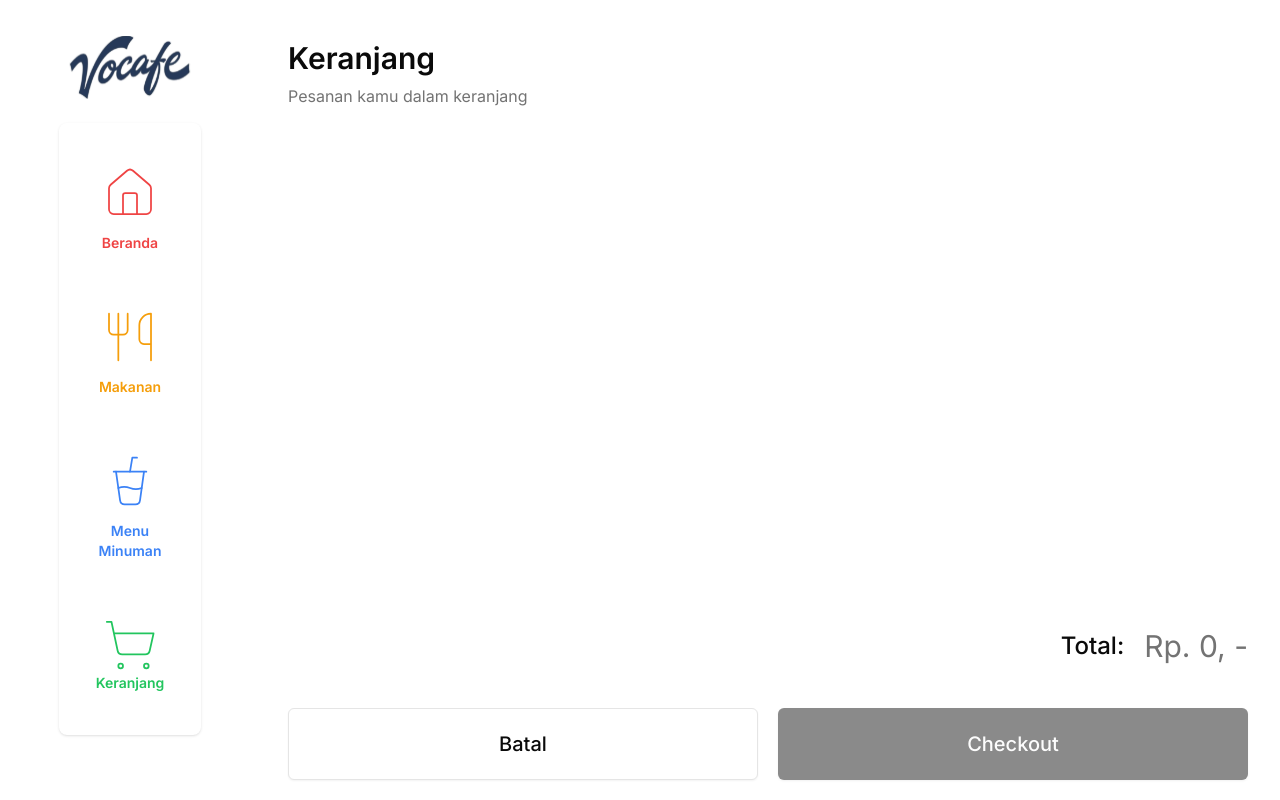
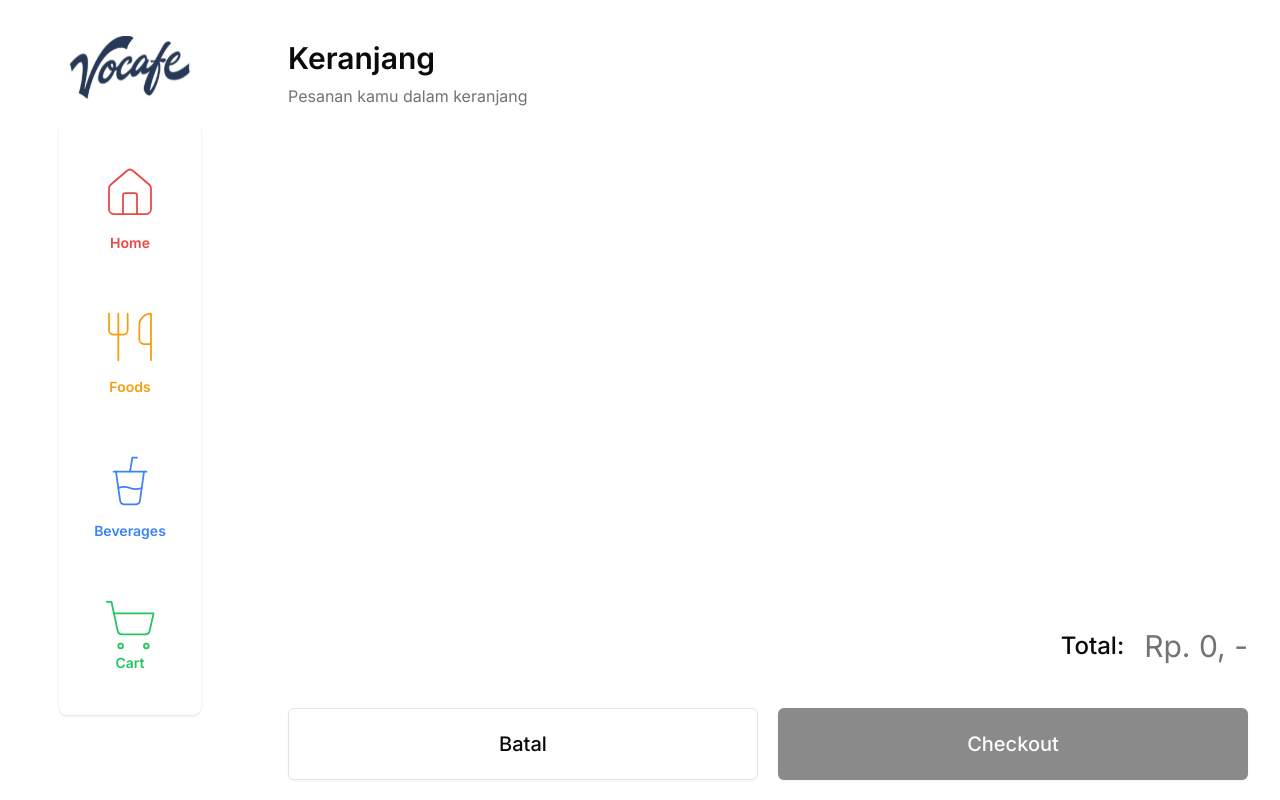
Before and after one commit to Ibrairsyad17/leap-motion-fe, a Next.js app: page /cart in a window 1280 px wide. Built offline with nearby package versions, Linux system fonts and the light colour scheme.

Commit message:
fix: Update button and link text for internationalization

```diff
--- a/app/(user)/components/AddToCartButton.tsx
+++ b/app/(user)/components/AddToCartButton.tsx
@@ -32,7 +32,7 @@ export const AddToCartButton = (props: AddToCartButtonProps) => {
         onClick={() => dispatch(addToCart(noExtraMenu))}
       >
         <ShoppingCart size={16} className="mr-2" />
-        Tambah Ke Keranjang
+        Add to Cart
       </Button>
     );
   }
--- a/app/(user)/components/CardItem.tsx
+++ b/app/(user)/components/CardItem.tsx
@@ -32,7 +32,7 @@ const CardItem = (props: CardItemProps) => {
           variant="outline"
           asChild
         >
-          <Link href={`/foods/${props.menu.id}`}>Lihat Selengkapnya</Link>
+          <Link href={`/foods/${props.menu.id}`}>See More</Link>
         </Button>
         <AddToCartButton menu={props.menu} />
       </div>
--- a/app/(user)/components/CartNotificationBadge.tsx
+++ b/app/(user)/components/CartNotificationBadge.tsx
@@ -14,7 +14,7 @@ const CartNotificationBadge = () => {
       className="inline-flex items-center font-medium rounded-lg text-sm bg-green-100 text-green-500 shadow-sm hover:bg-green-100 disabled:opacity-50 py-2.5 px-4"
     >
       <ShoppingCart size={18} className="mr-4" />
-      Keranjang Kamu
+      Cart
       {!!totalItems && (
         <span
           key={totalItems}
--- a/app/(user)/components/CounterItem.tsx
+++ b/app/(user)/components/CounterItem.tsx
@@ -25,7 +25,7 @@ export const CounterItem = (props: CounterItemProps) => {
         {props.quantity}
       </span>
       <Button className="w-full py-6" size="lg" onClick={props.onAdd}>
-        Tambah
+        Add
       </Button>
     </div>
   );
--- a/app/(user)/components/Sidebar.tsx
+++ b/app/(user)/components/Sidebar.tsx
@@ -73,7 +73,7 @@ const Sidebar = () => {
                   className="font-light w-14 h-14 text-red-500"
                   strokeWidth={0.75}
                 />
-                <span className="font-semibold text-red-500">Beranda</span>
+                <span className="font-semibold text-red-500">Home</span>
               </Link>
             </li>
             <li>
@@ -89,7 +89,7 @@ const Sidebar = () => {
                   className="font-light w-14 h-14 text-amber-500"
                   strokeWidth={0.75}
                 />
-                <span className="font-semibold text-amber-500">Makanan</span>
+                <span className="font-semibold text-amber-500">Foods</span>
               </Link>
             </li>
             <li>
@@ -105,9 +105,7 @@ const Sidebar = () => {
                   className="font-light w-14 h-14 text-blue-500"
                   strokeWidth={0.75}
                 />
-                <span className="font-semibold text-blue-500">
-                  Menu Minuman
-                </span>
+                <span className="font-semibold text-blue-500">Beverages</span>
               </Link>
             </li>
             <li>
@@ -121,7 +119,7 @@ const Sidebar = () => {
                   className="font-light w-14 h-14 text-green-500"
                   strokeWidth={0.75}
                 />
-                <span className="font-semibold text-green-500">Keranjang</span>
+                <span className="font-semibold text-green-500">Cart</span>
                 {!!totalItems && (
                   <span
                     key={totalItems}
--- a/app/(user)/drinks/page.tsx
+++ b/app/(user)/drinks/page.tsx
@@ -39,9 +39,9 @@ const DrinksPage = () => {
     <div className="w-full pt-10 px-4 sm:px-6 md:px-8 lg:ps-72 flex flex-col space-y-7">
       <div className="flex justify-between items-center">
         <div>
-          <h1 className="text-3xl font-semibold mb-2">Menu Minuman</h1>
+          <h1 className="text-3xl font-semibold mb-2">Beverages</h1>
           <p className="text-muted-foreground">
-            Menu minuman untuk kamu nikmati di Vocafe
+            Enjoy a variety of drinks at Vocafe
           </p>
         </div>
         <CartNotificationBadge />
--- a/app/(user)/foods/page.tsx
+++ b/app/(user)/foods/page.tsx
@@ -36,9 +36,9 @@ const FoodsPage = () => {
     <div className="w-full pt-10 px-4 sm:px-6 md:px-8 lg:ps-72 flex flex-col space-y-7">
       <div className="flex justify-between items-center">
         <div>
-          <h1 className="text-3xl font-semibold mb-2">Menu Makanan</h1>
+          <h1 className="text-3xl font-semibold mb-2">Foods</h1>
           <p className="text-muted-foreground">
-            Menu makanan untuk kamu nikmati di Vocafe
+            Enjoy a variety of foods at Vocafe
           </p>
         </div>
         <CartNotificationBadge />
--- a/app/(user)/home/page.tsx
+++ b/app/(user)/home/page.tsx
@@ -33,9 +33,9 @@ const HomePage = () => {
     <div className="w-full pt-10 px-4 sm:px-6 md:px-8 lg:ps-72 flex flex-col space-y-5">
       <div className="flex justify-between items-center">
         <div>
-          <h1 className="text-3xl font-semibold mb-2">Menu Rekomendasi</h1>
+          <h1 className="text-3xl font-semibold mb-2">Recommended Menu</h1>
           <p className="text-muted-foreground">
-            Menu rekomendasi untuk kamu nikmati di Vocafe
+            Recommended menu for you to enjoy at Vocafe
           </p>
         </div>
         <CartNotificationBadge />
```
